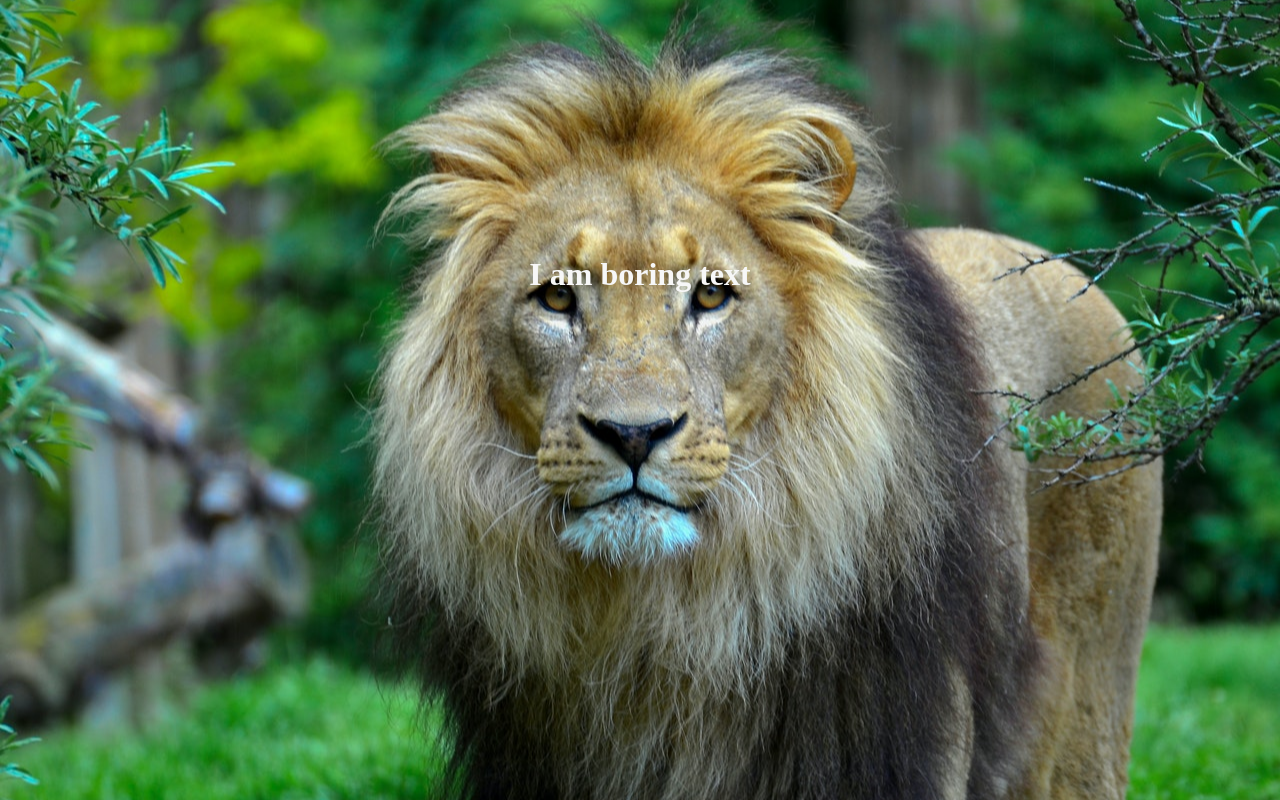
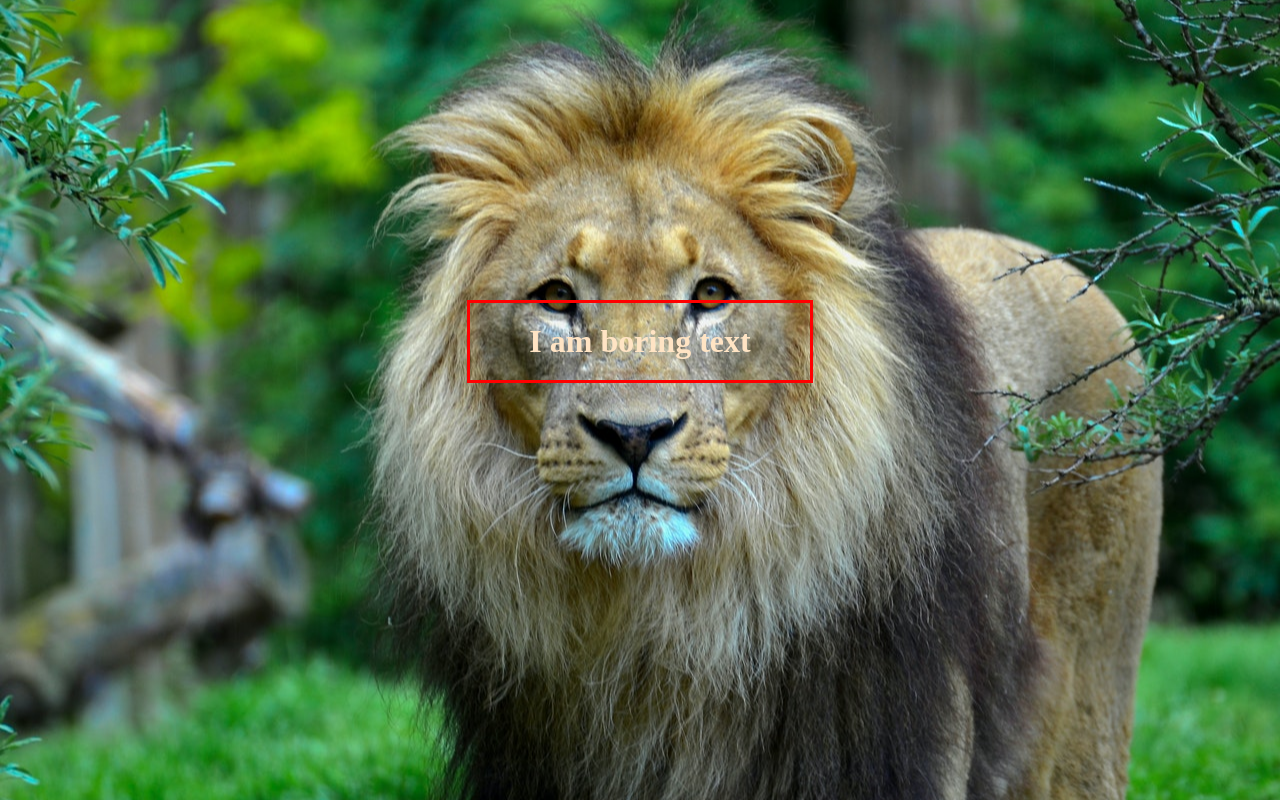
Before and after one commit to Khumendra/Front-End, a plain HTML site: page css/02-box-model/index.html in a window 1280 px wide. Drawn offline with Linux system fonts and the light colour scheme.

Commit message:
Update style.css

```diff
--- a/css/02-box-model/css/style.css
+++ b/css/02-box-model/css/style.css
@@ -3,13 +3,17 @@ body {
   /* background: linear-gradient(rgba(0, 0, 0, 0.5), rgba(0, 0, 0, 0.5)),
     url("../images/lion.jpg") no-repeat center fixed; */
 
-  background: url("../images/lion.jpg")
-   no-repeat  center center fixed;
-   background-size: cover;
-   color: #f7f7f7;
-  margin-top: 20%;
+  background: url("../images/lion.jpg") no-repeat center center fixed;
+  background-size: cover;
 }
 
 h1 {
+  color: bisque;
   text-align: center;
+  border: 3px solid #ff0000;
+
+  width: 300px;
+  padding: 20px;
+  margin: 0 auto;
+  margin-top: 300px;
 }
```
